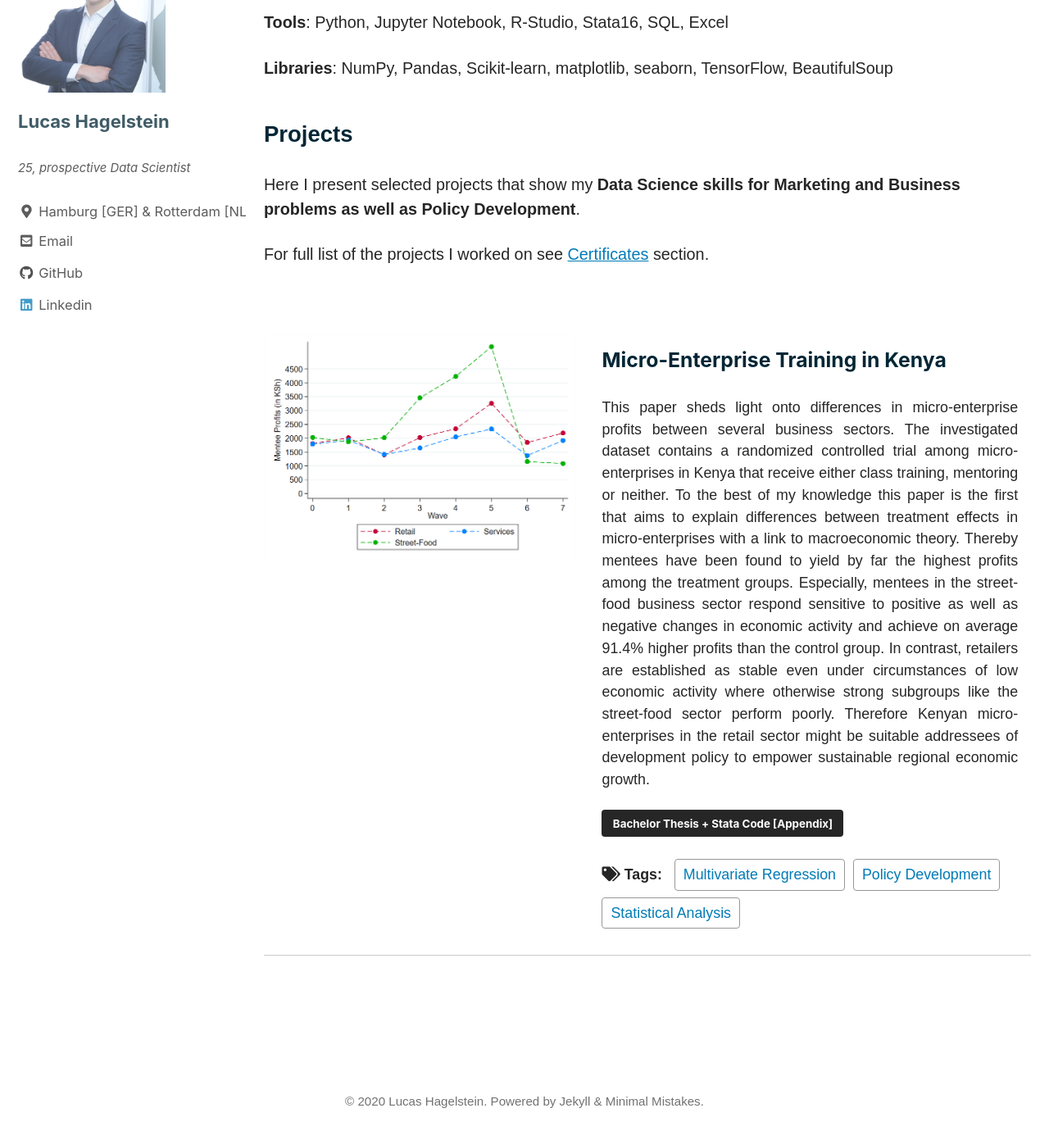
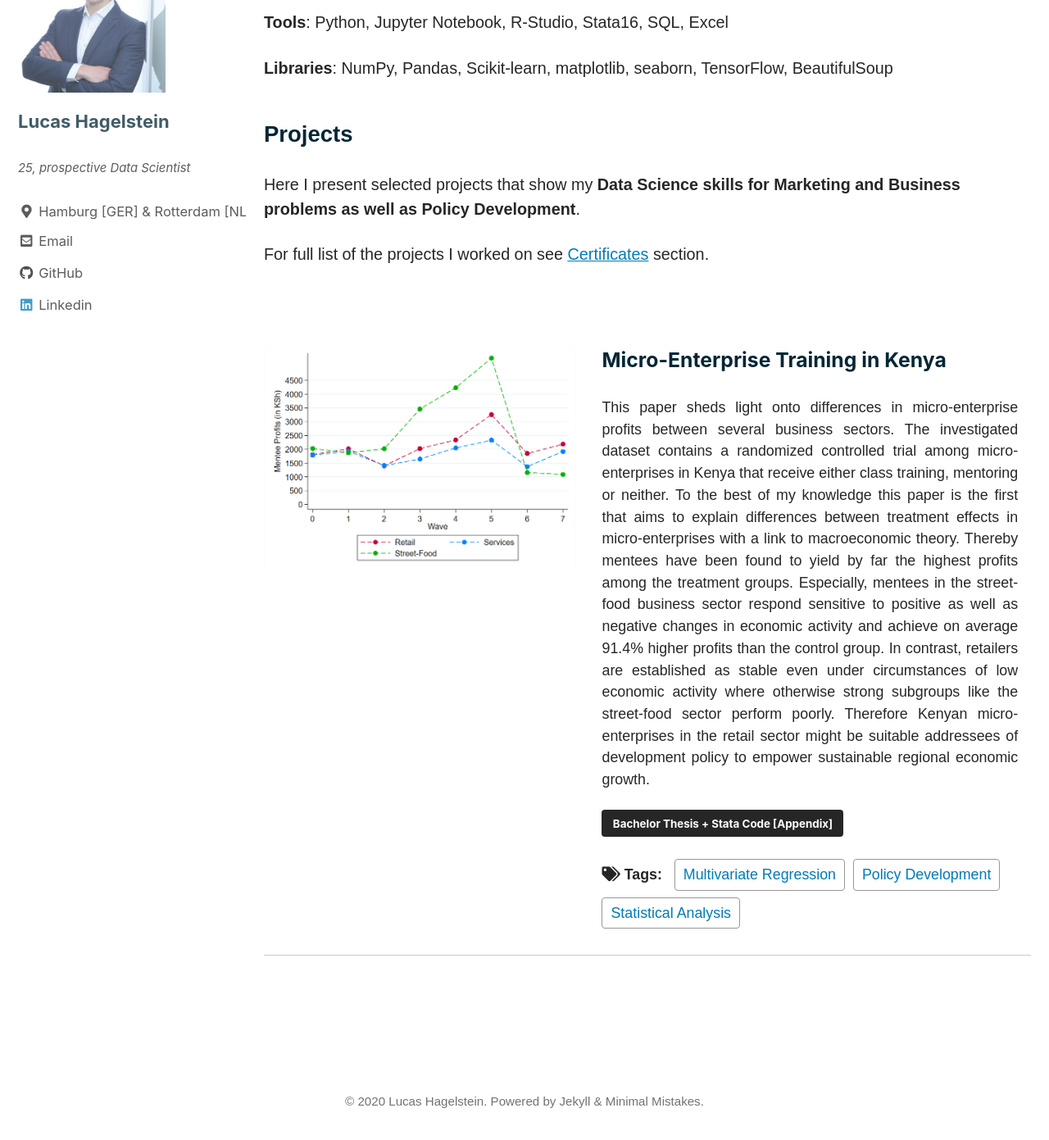
Before and after one commit to LHAGELS/LHAGELS.github.io, a Jekyll site: the page built from _pages/portfolio.md, in a window 1280 px wide and 1400 px high, scrolled down 483 px. Shown: the top 1391 px of the window at 82% size. Built offline with Jekyll 4.4.1, drawn with Linux system fonts in a browser that asks for light colours; cached includes are drawn as plain includes; nearby versions of some CDN libraries.

Commit message:
new github

```diff
--- a/_sass/minimal-mistakes/_archive.scss
+++ b/_sass/minimal-mistakes/_archive.scss
@@ -96,6 +96,8 @@
     max-height: 100%;
     display: block;
     margin: 0 auto;
+    padding-top: 0.7em;
+    vertical-align: text-top;
   }
 }
 
```
